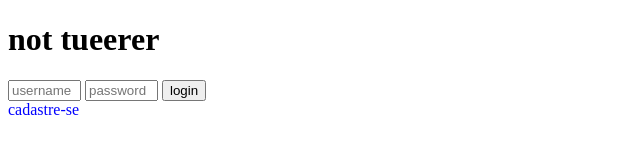
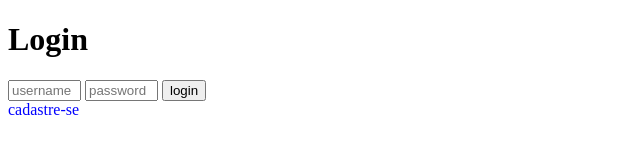
Before and after one commit to matheustxaguiar/NodeJS, a website: page public/index.html in a window 1280 px wide. Shown: the whole page, without its empty margins (0-640 px from the left). Drawn offline with Linux system fonts and the light colour scheme; no server answers.

Commit message:
alterando titulo

```diff
--- a/public/index.html
+++ b/public/index.html
@@ -4,12 +4,12 @@
     <meta charset="UTF-8">
     <meta http-equiv="X-UA-Compatible" content="IE=edge">
     <meta name="viewport" content="width=device-width, initial-scale=1.0">
-    <title>not tueerer</title>
+    <title>Rede Social</title>
     <link rel="stylesheet" href="https://cdnjs.cloudflare.com/ajax/libs/font-awesome/4.7.0/css/font-awesome.min.css">
     <link rel="stylesheet" href="style.css">
 </head>
 <body>
-    <h1>not tueerer</h1>
+    <h1>Login</h1>
     <section id="sectionlogin"></section>
     <script src="login.js"></script>
     <section id="sectionquote"></section>
```
Also changed, not shown: public/style.css (line endings or trailing spaces).
